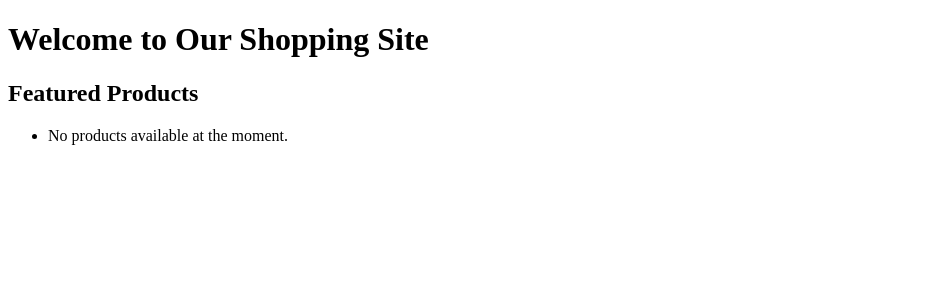
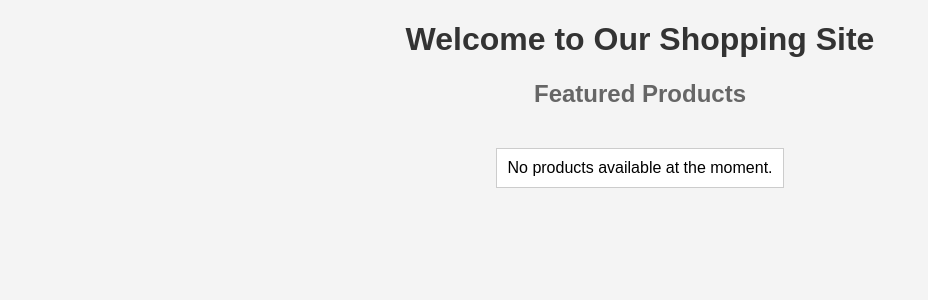
Before and after one commit to lm1298/shopping-cart-REST-Django, a Django app: page / in a window 1280 px wide. Shown: the top 300 px of the page, without its empty margins (0-928 px from the left). Run offline with Django 3.2, Linux system fonts and the light colour scheme; data that the repository does not hold is empty.

```diff
--- a/cart/models.py
+++ b/cart/models.py
@@ -11,6 +11,7 @@ class Product(models.Model):
     is_available = models.BooleanField(default=True)
     created_at = models.DateTimeField(auto_now_add=True)
     modified_at = models.DateTimeField(auto_now=True)
+    id = models.BigAutoField(primary_key=True)
 
     def __str__(self) -> str:
         return str(self.name)
--- a/templates/home.html
+++ b/templates/home.html
@@ -2,6 +2,38 @@
 <html>
 <head>
     <title>Shopping Homepage</title>
+    <style>
+        /* CSS styles for basic formatting */
+        body {
+            font-family: Arial, sans-serif;
+            margin: 0;
+            padding: 0;
+            background-color: #f4f4f4;
+            text-align: center;
+        }
+        h1 {
+            color: #333;
+        }
+        h2 {
+            color: #666;
+        }
+        ul {
+            list-style: none;
+            padding: 0;
+        }
+        li {
+            margin: 20px 0;
+            padding: 10px;
+            border: 1px solid #ccc;
+            background-color: #fff;
+            display: inline-block;
+            max-width: 300px;
+        }
+        img {
+            max-width: 100%;
+            height: auto;
+        }
+    </style>
 </head>
 <body>
     <h1>Welcome to Our Shopping Site</h1>
@@ -11,6 +43,7 @@
         {% for product in products %}
             <li>
                 <h3>{{ product.name }}</h3>
+                <img src="{{ product.image.url }}" alt="{{ product.name }}">
                 <p>Price: ${{ product.price }}</p>
                 <p>Description: {{ product.description }}</p>
             </li>
```
Also changed, not shown: 1 other file.
